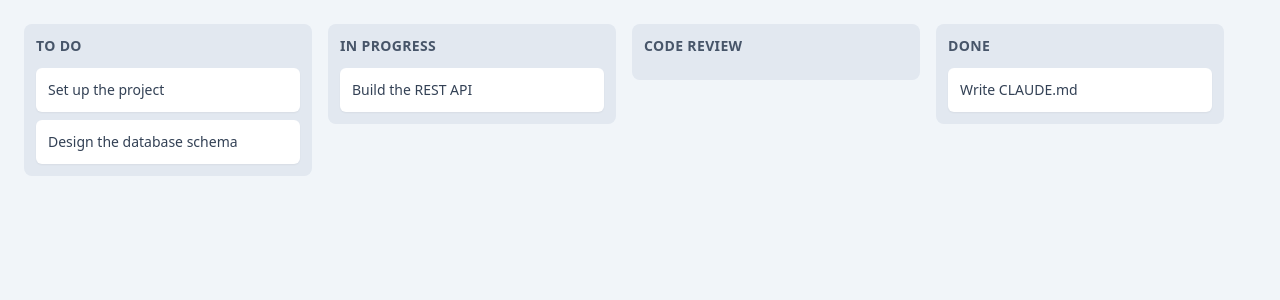
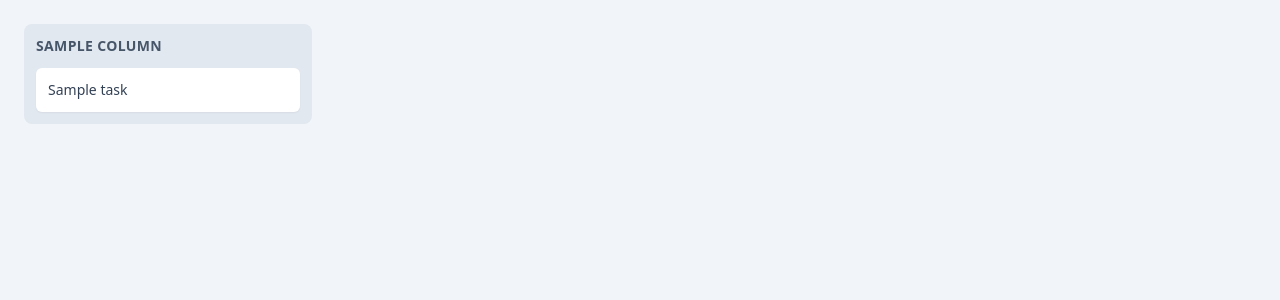
Before and after one commit to nischaljain/distribute-kahn-bahn-board, a Flask app: page / in a window 1280 px wide. Shown: the part 61-361 px from the top of the page. Run offline with Flask 3, Linux system fonts and the light colour scheme; tables that the repository leaves empty hold one stand-in row (values such as "Sample post"); some libraries are stand-ins or nearby versions.

Commit message:
feat: render board from API with JavaScript
Make the board data-driven: return the full nested board tree from
GET /api/boards/<id>, ship an empty container in the template, and add
static/board.js which fetches the board and builds columns/cards in the
DOM.

Co-Authored-By: Claude Opus 4.8 <noreply@anthropic.com>

```diff
--- a/app.py
+++ b/app.py
@@ -45,7 +45,14 @@ def board(board_id):
         db.session.commit()
         return "", 204
 
-    return jsonify(board.to_dict())
+    # A single-board GET returns the full nested tree so the UI can render
+    # the whole board from one request.
+    board_data = board.to_dict()
+    board_data["columns"] = [
+        {**column.to_dict(), "tasks": [task.to_dict() for task in column.tasks]}
+        for column in board.columns
+    ]
+    return jsonify(board_data)
 
 
 @app.route("/api/boards/<int:board_id>/columns", methods=["GET", "POST"])
--- /dev/null
+++ b/static/board.js
@@ -0,0 +1,43 @@
+const BOARD_ID = 1;
+
+async function loadBoard() {
+  const response = await fetch(`/api/boards/${BOARD_ID}`);
+  const board = await response.json();
+  renderBoard(board);
+}
+
+function renderBoard(board) {
+  const container = document.getElementById("board");
+  container.innerHTML = "";
+  for (const column of board.columns) {
+    container.appendChild(renderColumn(column));
+  }
+}
+
+function renderColumn(column) {
+  const section = document.createElement("section");
+  section.className = "w-72 shrink-0 bg-slate-200 rounded-lg p-3";
+
+  const heading = document.createElement("h2");
+  heading.className = "text-sm font-semibold text-slate-600 uppercase tracking-wide mb-3";
+  heading.textContent = column.name;
+  section.appendChild(heading);
+
+  const list = document.createElement("div");
+  list.className = "space-y-2";
+  for (const task of column.tasks) {
+    list.appendChild(renderCard(task));
+  }
+  section.appendChild(list);
+
+  return section;
+}
+
+function renderCard(task) {
+  const card = document.createElement("article");
+  card.className = "bg-white rounded-md shadow-sm p-3 text-sm text-slate-700";
+  card.textContent = task.title;
+  return card;
+}
+
+loadBoard();
--- a/templates/index.html
+++ b/templates/index.html
@@ -12,37 +12,8 @@
       <h1 class="text-xl font-semibold text-slate-800">Kanban Board</h1>
     </header>
 
-    <main class="p-6 flex gap-4 items-start overflow-x-auto">
-      <!-- To Do -->
-      <section class="w-72 shrink-0 bg-slate-200 rounded-lg p-3">
-        <h2 class="text-sm font-semibold text-slate-600 uppercase tracking-wide mb-3">To Do</h2>
-        <div class="space-y-2">
-          <article class="bg-white rounded-md shadow-sm p-3 text-sm text-slate-700">Set up the project</article>
-          <article class="bg-white rounded-md shadow-sm p-3 text-sm text-slate-700">Design the database schema</article>
-        </div>
-      </section>
+    <main id="board" class="p-6 flex gap-4 items-start overflow-x-auto"></main>
 
-      <!-- In Progress -->
-      <section class="w-72 shrink-0 bg-slate-200 rounded-lg p-3">
-        <h2 class="text-sm font-semibold text-slate-600 uppercase tracking-wide mb-3">In Progress</h2>
-        <div class="space-y-2">
-          <article class="bg-white rounded-md shadow-sm p-3 text-sm text-slate-700">Build the REST API</article>
-        </div>
-      </section>
-
-      <!-- Code Review -->
-      <section class="w-72 shrink-0 bg-slate-200 rounded-lg p-3">
-        <h2 class="text-sm font-semibold text-slate-600 uppercase tracking-wide mb-3">Code Review</h2>
-        <div class="space-y-2"></div>
-      </section>
-
-      <!-- Done -->
-      <section class="w-72 shrink-0 bg-slate-200 rounded-lg p-3">
-        <h2 class="text-sm font-semibold text-slate-600 uppercase tracking-wide mb-3">Done</h2>
-        <div class="space-y-2">
-          <article class="bg-white rounded-md shadow-sm p-3 text-sm text-slate-700">Write CLAUDE.md</article>
-        </div>
-      </section>
-    </main>
+    <script src="/static/board.js"></script>
   </body>
 </html>
```
